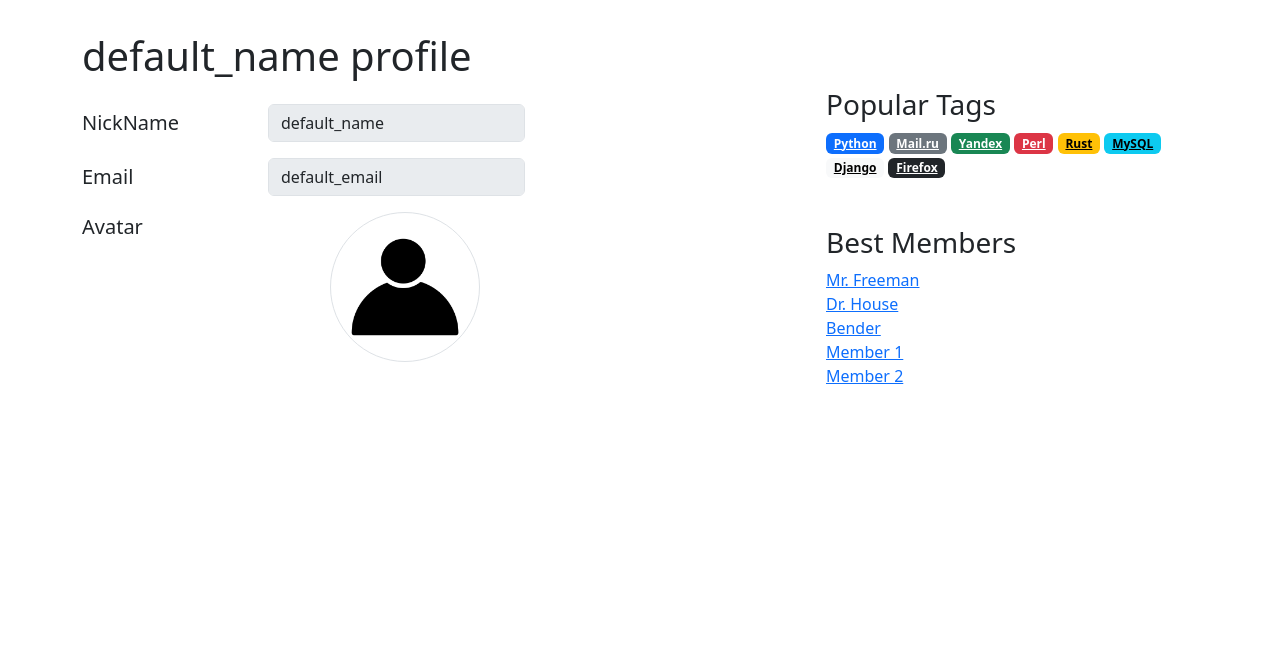
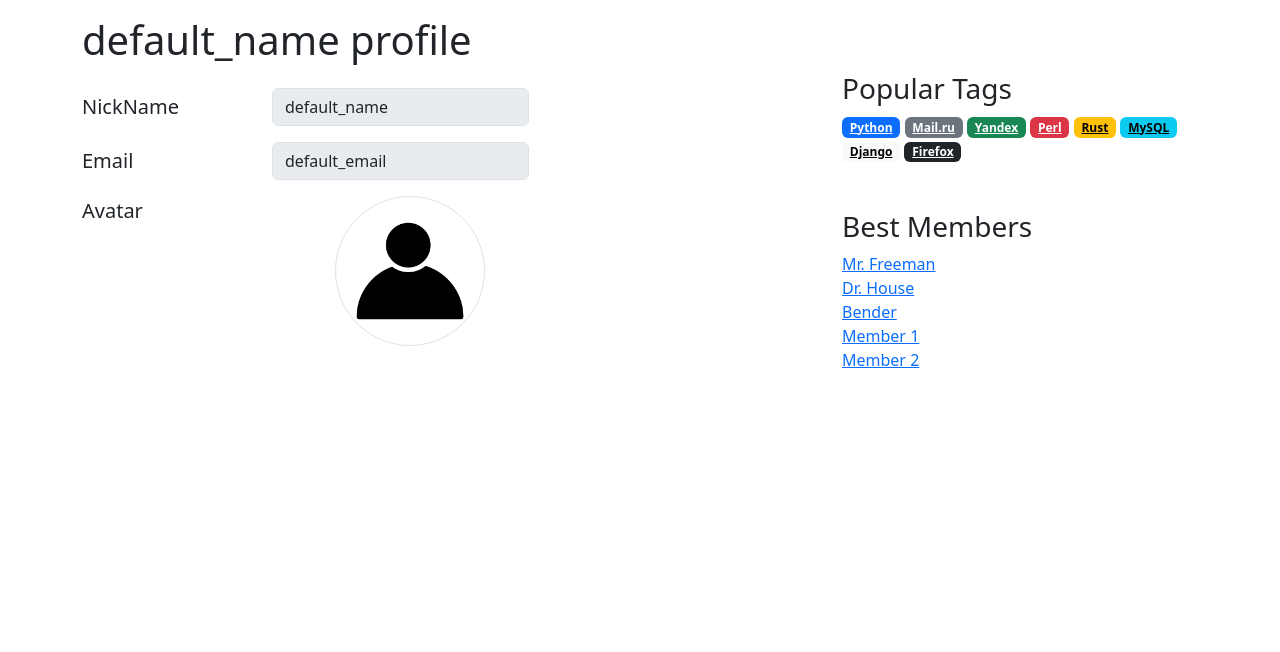
Before and after one commit to JolyBI3ll/TP2024SPRING_WEB, a Django app: page /member/1 in a window 1280 px wide. Shown: the part 76-728 px from the top of the page. Run offline with Django 5.2, Linux system fonts and the light colour scheme.

Commit message:
Changes DZ2 Member

```diff
--- a/askme_mamou/templates/member.html
+++ b/askme_mamou/templates/member.html
@@ -2,7 +2,6 @@
 {% load static %}
 
 {% block content %}
-<div class="row mt-3">
     <h1>{{ member.name }} profile</h1>
     <!--Форма-->
     <div class="col-8 mt-3">
@@ -48,5 +47,4 @@
             </fieldset>
         </form>
     </div>
-
-    {% endblock content %}
+{% endblock content %}
```
